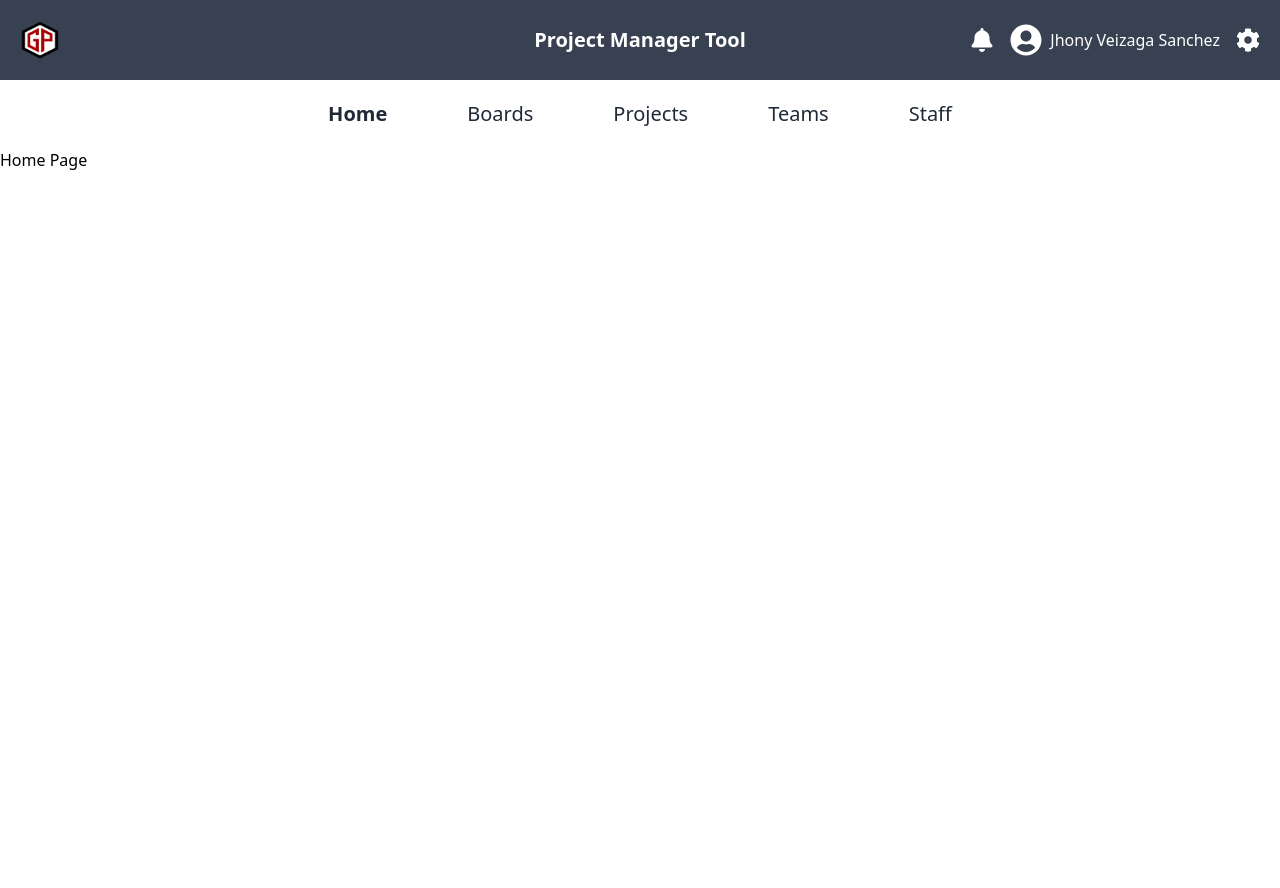
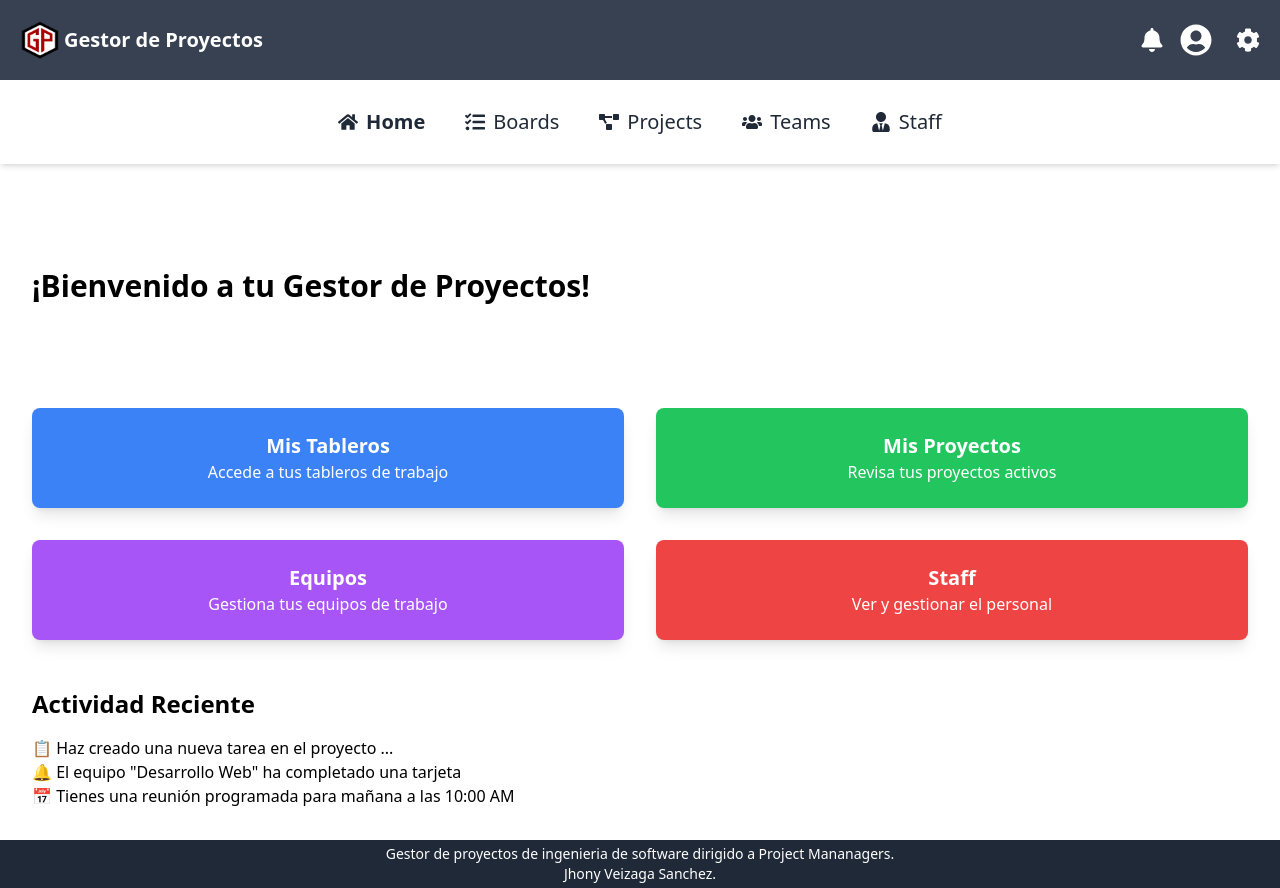
Before and after one commit to JhonyVS/fe-gestor, a React (Vite) app: page /home in a window 1280 px wide. Before the commit the page ends 800 px from the top, so only its background shows below. Built offline with nearby package versions, Linux system fonts and the light colour scheme.

Commit message:
se agrego la apgina boards pero falta el drag and drop y se guarden los cambios.

```diff
--- a/package.json
+++ b/package.json
@@ -15,6 +15,7 @@
     "@fortawesome/react-fontawesome": "^0.2.2",
     "@types/react-router-dom": "^5.3.3",
     "axios": "^1.7.2",
+    "js-cookie": "^3.0.5",
     "react": "^18.3.1",
     "react-dnd": "^14.0.0",
     "react-dom": "^18.3.1",
@@ -25,6 +26,7 @@
     "redux": "^5.0.1"
   },
   "devDependencies": {
+    "@types/js-cookie": "^3.0.6",
     "@types/react": "^18.3.3",
     "@types/react-dom": "^18.3.0",
     "@typescript-eslint/eslint-plugin": "^7.13.1",
--- a/src/App.tsx
+++ b/src/App.tsx
@@ -10,15 +10,18 @@ import NotFoundPage from './pages/NotFoundPage';
 import Top from './components/Header/Top';
 import Menu from './components/Header/Menu';
 import './styles/App.css';
+import Footer from './components/Footer/Footer';
 
 const AppContent: React.FC = () => {
   const location = useLocation();
-  const showHeaderAndMenu = location.pathname !== '/';
+  const show = location.pathname !== '/'; // Mostrar solo si no es la landing page
 
   return (
-    <>
-      {showHeaderAndMenu && <Top />}
-      {showHeaderAndMenu && <Menu />}
+    <div className="flex flex-col min-h-screen">
+      {show && <Top />}
+      {show && <Menu />}
+
+      <div className="flex-grow">
         <Routes>
           <Route path="/" element={<LandingPage />} />
           <Route path="/home" element={<HomePage />} />
@@ -28,7 +31,10 @@ const AppContent: React.FC = () => {
           <Route path="/staff" element={<StaffPage />} />
           <Route path="*" element={<NotFoundPage />} />
         </Routes>
-    </>
+      </div>
+      {/* Footer */}
+      {show && <Footer />}
+    </div>
   );
 };
 
--- /dev/null
+++ b/src/components/Footer/Footer.tsx
@@ -0,0 +1,20 @@
+import React from 'react';
+
+const Footer: React.FC = () => {
+  return (
+    <footer className="bg-gray-800 text-white p-1">
+      <div className="container mx-auto flex items-center justify-center">
+        <p className="text-center text-sm">
+          Gestor de proyectos de ingenieria de software dirigido a Project Mananagers.
+        </p>
+      </div>
+      <div className="container mx-auto flex items-center justify-center">
+        <p className="text-center text-sm">
+          Jhony Veizaga Sanchez.
+        </p>
+      </div>
+    </footer>
+  );
+};
+
+export default Footer;
--- a/src/components/Header/Menu.tsx
+++ b/src/components/Header/Menu.tsx
@@ -1,22 +1,31 @@
-// src/components/Menu.tsx
 import React from 'react';
 import { NavLink } from 'react-router-dom';
+import { FaHome, FaTasks, FaProjectDiagram, FaUsers, FaUserTie } from 'react-icons/fa';
 
 const Menu: React.FC = () => {
-  const menuItemClass = "text-xl hover:text-gray-500";
+  const menuItemClass = "text-lg md:text-xl hover:text-gray-500 flex items-center space-x-2";
+
+  const menuItems = [
+    { name: 'home', label: 'Home', icon: <FaHome /> },
+    { name: 'boards', label: 'Boards', icon: <FaTasks /> },
+    { name: 'projects', label: 'Projects', icon: <FaProjectDiagram /> },
+    { name: 'teams', label: 'Teams', icon: <FaUsers /> },
+    { name: 'staff', label: 'Staff', icon: <FaUserTie /> },
+  ];
 
   return (
-    <nav className="bg-white text-gray-800 p-5">
-      <ul className="flex space-x-20 justify-center">
-        {['home', 'boards', 'projects', 'teams', 'staff'].map((item) => (
-          <li key={item}>
+    <nav className="bg-white text-gray-800 p-5 shadow-md">
+      <ul className="flex flex-wrap justify-center space-x-4 md:space-x-10">
+        {menuItems.map(({ name, label, icon }) => (
+          <li key={name} className="my-2">
             <NavLink
-              to={`/${item}`}
+              to={`/${name}`}
               className={({ isActive }) =>
                 isActive ? `${menuItemClass} font-bold` : menuItemClass
               }
             >
-              {item.charAt(0).toUpperCase() + item.slice(1)}
+              <span>{icon}</span>
+              <span>{label}</span>
             </NavLink>
           </li>
         ))}
--- a/src/components/Header/Top.tsx
+++ b/src/components/Header/Top.tsx
@@ -1,24 +1,67 @@
-// src/components/Top.tsx
-import React from 'react';
+import React, { useEffect, useState } from 'react';
 import { FaBell, FaUserCircle, FaCog } from 'react-icons/fa';
 import logo from '../../assets/logo.png';
+import { useNavigate } from 'react-router-dom'; // Para la redirección
 
 const Top: React.FC = () => {
+  const [nombres, setNombres] = useState<string | null>(null);
+  const [apellidos, setApellidos] = useState<string | null>(null);
+  const [isDropdownOpen, setIsDropdownOpen] = useState(false); // Control del menú desplegable
+  const navigate = useNavigate();
+
+  // Leer los datos de sessionStorage al cargar el componente
+  useEffect(() => {
+    const nombresFromStorage = sessionStorage.getItem('nombres');
+    const apellidosFromStorage = sessionStorage.getItem('apellidos');
+
+    if (nombresFromStorage) {
+      setNombres(nombresFromStorage);
+    }
+    if (apellidosFromStorage) {
+      setApellidos(apellidosFromStorage);
+    }
+  }, []);
+
+  // Función para cerrar sesión
+  const handleLogout = () => {
+    // Limpiar sessionStorage
+    sessionStorage.clear();
+    // Redirigir al inicio
+    navigate('/');
+  };
+
   return (
     <div className="bg-gray-700 text-white p-5 flex items-center relative">
       <div className="flex items-center">
         <img src={logo} alt="Icon" className="w-10 h-10 mr-2" />
       </div>
-      <div className="absolute left-1/2 transform -translate-x-1/2">
-        <span className="text-xl font-bold">Project Manager Tool</span>
+      <div className="absolute p-11">
+        <span className="text-xl font-bold">Gestor de Proyectos</span>
       </div>
       <div className="ml-auto flex items-center space-x-4">
         <FaBell className="w-6 h-6" />
         <div className="flex items-center space-x-2">
           <FaUserCircle className="w-8 h-8" />
-          <span>Jhony Veizaga Sanchez</span>
+          {/* Mostrar nombres y apellidos solo en pantallas medianas o más grandes */}
+          <span className="hidden md:block">{nombres} {apellidos}</span>
         </div>
-        <FaCog className="w-6 h-6" />
+        {/* Botón de opciones con menú desplegable */}
+        <div className="relative">
+          <FaCog
+            className="w-6 h-6 cursor-pointer"
+            onClick={() => setIsDropdownOpen(!isDropdownOpen)} // Toggle del menú
+          />
+          {isDropdownOpen && (
+            <div className="absolute right-0 mt-2 w-48 bg-white text-black rounded-md shadow-lg z-10">
+              <button
+                className="block w-full text-left px-4 py-2 text-sm hover:bg-gray-200"
+                onClick={handleLogout}
+              >
+                Salir
+              </button>
+            </div>
+          )}
+        </div>
       </div>
     </div>
   );
--- a/src/pages/BoardsPage.tsx
+++ b/src/pages/BoardsPage.tsx
@@ -1,8 +1,111 @@
-// src/pages/BoardsPage.tsx
-import React from 'react';
+import React, { useEffect, useState } from 'react';
+import { Link } from 'react-router-dom';
+
+interface Task {
+  id: string;
+  title: string;
+  description: string;
+}
+
+interface Card {
+  id: string;
+  title: string;
+  tasks: Task[];
+}
+
+interface Board {
+  id: string;
+  title: string;
+  cards: Card[];
+}
 
 const BoardsPage: React.FC = () => {
-  return <div>Boards Page</div>;
+  const [boards, setBoards] = useState<Board[]>([]);
+
+  useEffect(() => {
+    const fetchBoards = async () => {
+      try {
+        // Obtén el token de sessionStorage
+        const token = sessionStorage.getItem('token');
+        const userId = sessionStorage.getItem('id'); // Asumiendo que el ID del usuario también está guardado
+
+        if (!token || !userId) {
+          console.error('Token or userId is missing');
+          return;
+        }
+
+        const response = await fetch(`http://localhost:8080/workspace/by-project-manager/${userId}`, {
+          method: 'GET',
+          headers: {
+            'Authorization': `Bearer ${token}`,
+            'Content-Type': 'application/json'
+          }
+        });
+
+        if (!response.ok) {
+          throw new Error('Failed to fetch boards');
+        }
+
+        const data = await response.json();
+
+        // Mapear la respuesta para adaptarla a la estructura de Board
+        const mappedBoards: Board[] = data.tableros.map((tablero: any) => ({
+          id: tablero.id,
+          title: tablero.titulo,
+          cards: tablero.tarjetas.map((tarjeta: any) => ({
+            id: tarjeta.id,
+            title: tarjeta.titulo,
+            tasks: tarjeta.tareas.map((tarea: any) => ({
+              id: tarea.id,
+              title: tarea.titulo,
+              description: tarea.descripcion
+            }))
+          }))
+        }));
+
+        setBoards(mappedBoards);
+      } catch (error) {
+        console.error('Error fetching boards:', error);
+      }
+    };
+
+    fetchBoards();
+  }, []);
+
+  return (
+    <div className="p-8">
+      <h1 className="text-3xl font-bold mb-8">Tableros</h1>
+
+      {/* Mostrar tableros */}
+      <div className="grid grid-cols-1 gap-8">
+        {boards.map((board) => (
+          <div key={board.id} className="p-6 bg-gray-100 rounded-lg shadow-lg">
+            <h2 className="text-xl font-bold mb-4">{board.title}</h2>
+            <div className="grid grid-cols-3 gap-4">
+              {board.cards.map((card) => (
+                <div key={card.id} className="p-4 bg-white rounded shadow-md">
+                  <h3 className="text-lg font-bold mb-2">{card.title}</h3>
+                  <ul>
+                    {card.tasks.map((task) => (
+                      <li key={task.id} className="p-2 bg-gray-200 rounded mb-2">
+                        {task.title}
+                      </li>
+                    ))}
+                  </ul>
+                  <button className="mt-2 bg-blue-500 text-white px-4 py-2 rounded">Agregar tarea</button>
+                </div>
+              ))}
+            </div>
+          </div>
+        ))}
+      </div>
+
+      {/* Botón para agregar nuevo tablero */}
+      <div className="mt-8">
+        <button className="bg-green-500 text-white px-4 py-2 rounded">Agregar nuevo tablero</button>
+      </div>
+    </div>
+  );
 };
 
 export default BoardsPage;
--- a/src/pages/HomePage.tsx
+++ b/src/pages/HomePage.tsx
@@ -1,8 +1,47 @@
 // src/pages/HomePage.tsx
 import React from 'react';
+import { Link } from 'react-router-dom';
 
 const HomePage: React.FC = () => {
-  return <div>Home Page</div>;
+  return (
+    <div className="p-8">
+      <br/><br/><br/>
+      <h1 className="text-3xl font-bold mb-8">¡Bienvenido a tu Gestor de Proyectos!</h1>
+      <br/><br/><br/>
+      {/* Tarjetas de acceso rápido */}
+      <div className="grid grid-cols-2 gap-8">
+        <Link to="/boards" className="p-6 bg-blue-500 text-white rounded-lg shadow-lg text-center">
+          <h2 className="text-xl font-bold">Mis Tableros</h2>
+          <p>Accede a tus tableros de trabajo</p>
+        </Link>
+
+        <Link to="/projects" className="p-6 bg-green-500 text-white rounded-lg shadow-lg text-center">
+          <h2 className="text-xl font-bold">Mis Proyectos</h2>
+          <p>Revisa tus proyectos activos</p>
+        </Link>
+
+        <Link to="/teams" className="p-6 bg-purple-500 text-white rounded-lg shadow-lg text-center">
+          <h2 className="text-xl font-bold">Equipos</h2>
+          <p>Gestiona tus equipos de trabajo</p>
+        </Link>
+
+        <Link to="/staff" className="p-6 bg-red-500 text-white rounded-lg shadow-lg text-center">
+          <h2 className="text-xl font-bold">Staff</h2>
+          <p>Ver y gestionar el personal</p>
+        </Link>
+      </div>
+
+      {/* Sección de notificaciones o actividad reciente */}
+      <div className="mt-12">
+        <h2 className="text-2xl font-bold mb-4">Actividad Reciente</h2>
+        <ul>
+          <li>📋 Haz creado una nueva tarea en el proyecto ...</li>
+          <li>🔔 El equipo "Desarrollo Web" ha completado una tarjeta</li>
+          <li>📅 Tienes una reunión programada para mañana a las 10:00 AM</li>
+        </ul>
+      </div>
+    </div>
+  );
 };
 
 export default HomePage;
--- a/src/pages/LandingPage.tsx
+++ b/src/pages/LandingPage.tsx
@@ -46,7 +46,7 @@ const LandingPage: React.FC = () => {
       </div>
       <div className="h2-container absolute bottom-4 inset-x-0 flex justify-center items-center flex-col">
         <h2 className="text-2xl">Dirigido a</h2>
-        <h2 className="text-2xl">Project Manager y Equipos de Desarrollo</h2>
+        <h2 className="text-2xl">Gestores de Proyectos y Equipos de Desarrollo</h2>
       </div>
       <Carousel />
       <LoginModal isOpen={isLoginModalOpen} onClose={closeLoginModal} />
```
Also changed, not shown: src/components/Modal/LoginModal.tsx (+36 -3 lines), 1 other file (tests, documents, lock files or other folders). Lines whose indentation alone changed are shown as unchanged.
